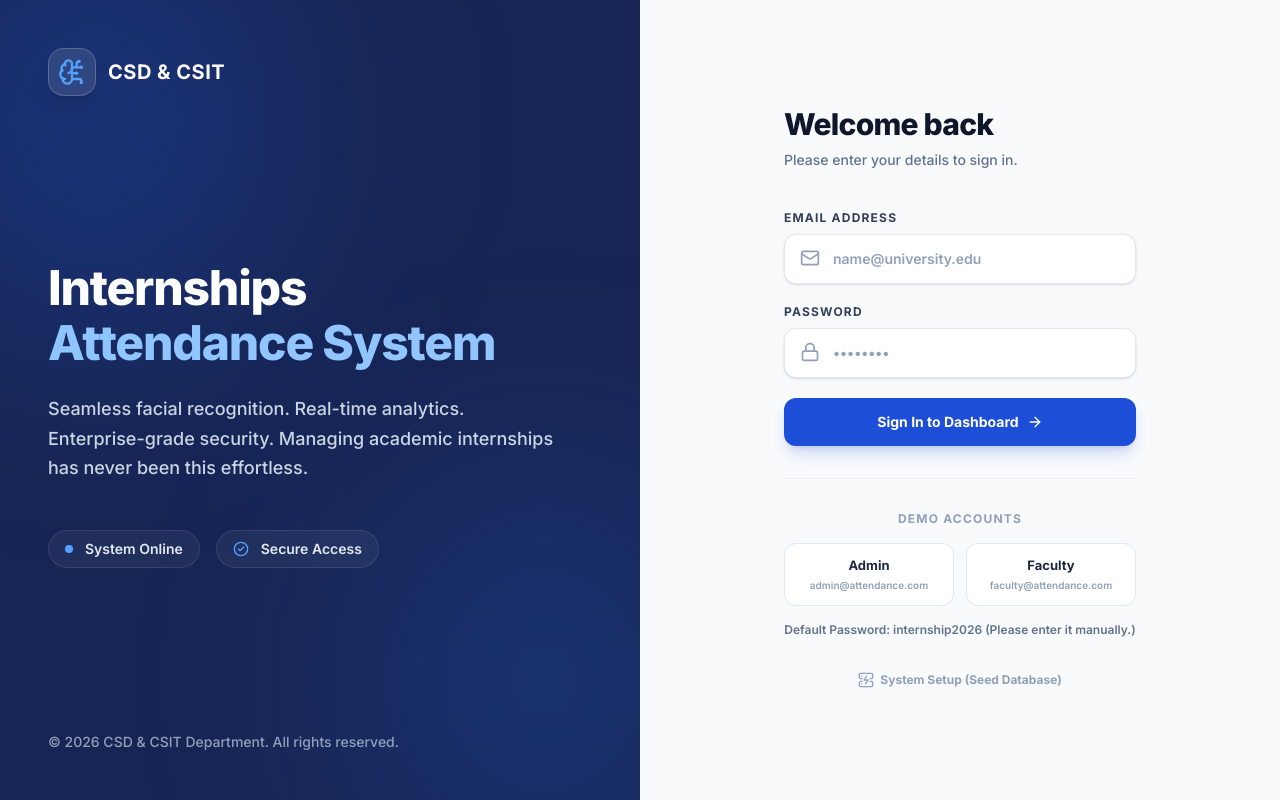
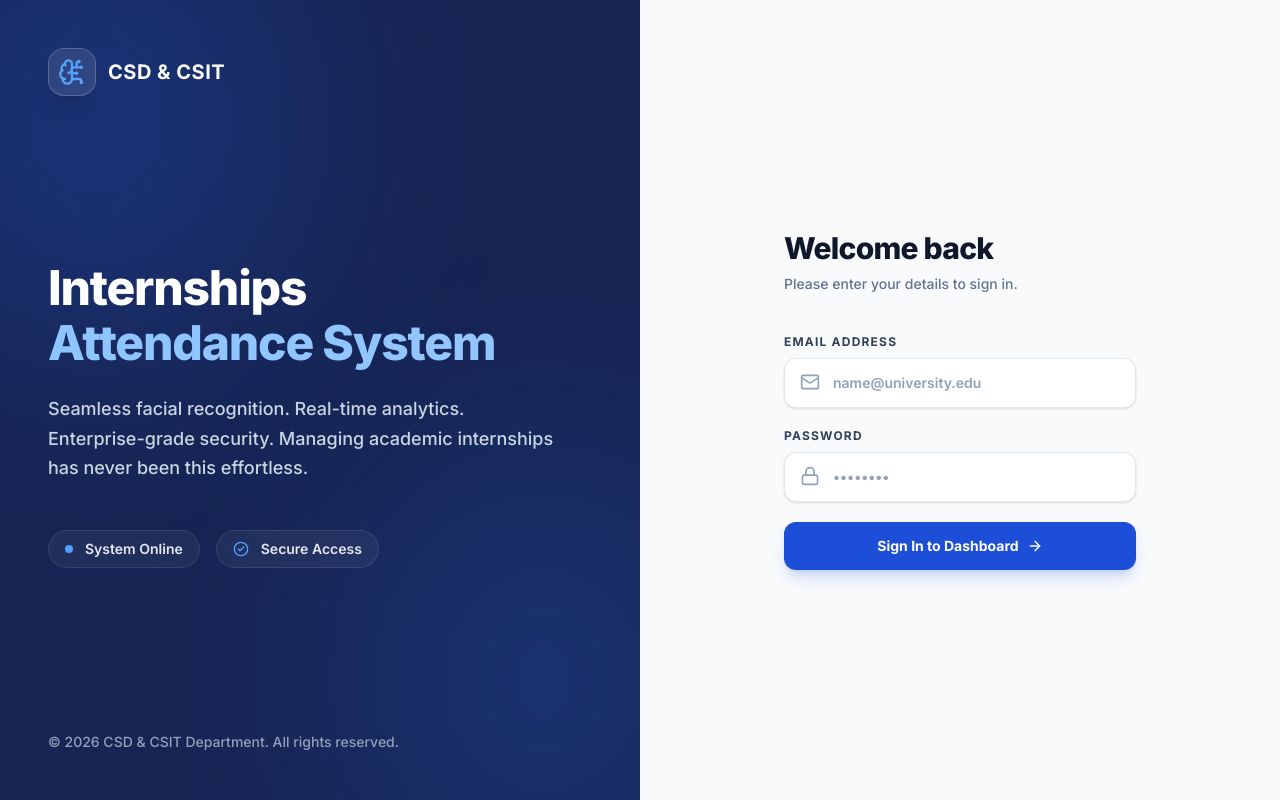
Before and after one commit to varshini2419/Student-attendance-system, a React (Vite) app in the folder frontend/: page /login in a window 1280 px wide. Built offline with nearby package versions, Linux system fonts and the light colour scheme; no server answers.

Commit message:
remove demo accounts and seed setup from login

```diff
--- a/frontend/src/pages/Login.jsx
+++ b/frontend/src/pages/Login.jsx
@@ -1,16 +1,15 @@
 import { useState, useEffect } from 'react';
 import { useNavigate, useLocation } from 'react-router-dom';
 import { useAuth } from '../context/AuthContext';
-import { BrainCircuit, Lock, Mail, AlertCircle, ServerCrash, CheckCircle2, ArrowRight } from 'lucide-react';
+import { BrainCircuit, Lock, Mail, AlertCircle, CheckCircle2, ArrowRight } from 'lucide-react';
 
 const Login = () => {
   const [email, setEmail] = useState('');
   const [password, setPassword] = useState('');
   const [localError, setLocalError] = useState('');
-  const [seeding, setSeeding] = useState(false);
   const [seedSuccess, setSeedSuccess] = useState('');
 
-  const { login, error: authError, token, seedDefaultUsers, loading } = useAuth();
+  const { login, error: authError, token, loading } = useAuth();
   const navigate = useNavigate();
   const location = useLocation();
 
@@ -37,36 +36,6 @@ const Login = () => {
     if (res.success) {
       navigate(from, { replace: true });
     }
-  };
-
-  const handleSeed = async () => {
-    setSeeding(true);
-    setLocalError('');
-    try {
-      const res = await seedDefaultUsers();
-      if (res.success) {
-        setSeedSuccess('Default Admin & Faculty accounts created successfully!');
-      } else {
-        setLocalError(res.message || 'Seeding failed. Is the MongoDB service running?');
-      }
-    } catch (err) {
-      setLocalError('Connection to backend failed. Please verify that the backend is running.');
-    } finally {
-      setSeeding(false);
-    }
-  };
-
-  // Quick fill helper
-  const fillCredentials = (role) => {
-    if (role === 'admin') {
-      setEmail('admin@attendance.com');
-      setPassword('');
-    } else {
-      setEmail('faculty@attendance.com');
-      setPassword('');
-    }
-    setLocalError('');
-    setSeedSuccess('');
   };
 
   return (
@@ -203,46 +172,6 @@ const Login = () => {
             </button>
           </form>
 
-          {/* Quick Credentials Panel */}
-          <div className="mt-8 border-t border-slate-200/60 pt-8">
-            <span className="mb-4 block text-center text-xs font-bold text-slate-400 uppercase tracking-widest">
-              Demo Accounts
-            </span>
-            <div className="grid grid-cols-2 gap-3">
-              <button
-                type="button"
-                onClick={() => fillCredentials('admin')}
-                className="flex flex-col items-center justify-center rounded-xl border border-slate-200 bg-white p-3 text-center transition-all hover:border-brand-300 hover:bg-brand-50 hover:shadow-sm active:scale-[0.97] cursor-pointer"
-              >
-                <span className="text-[13px] font-bold text-slate-800">Admin</span>
-                <span className="text-[10px] font-semibold text-slate-400 mt-0.5">admin@attendance.com</span>
-              </button>
-              <button
-                type="button"
-                onClick={() => fillCredentials('faculty')}
-                className="flex flex-col items-center justify-center rounded-xl border border-slate-200 bg-white p-3 text-center transition-all hover:border-indigo-300 hover:bg-indigo-50 hover:shadow-sm active:scale-[0.97] cursor-pointer"
-              >
-                <span className="text-[13px] font-bold text-slate-800">Faculty</span>
-                <span className="text-[10px] font-semibold text-slate-400 mt-0.5">faculty@attendance.com</span>
-              </button>
-            </div>
-            <p className="mt-4 text-center text-xs font-semibold text-slate-500">
-              Default Password: internship2026 (Please enter it manually.)
-            </p>
-          </div>
-
-          {/* Seed Database Option */}
-          <div className="mt-8 text-center">
-            <button
-              onClick={handleSeed}
-              disabled={seeding}
-              className="inline-flex items-center gap-1.5 text-xs font-bold text-slate-400 hover:text-brand-600 transition-colors disabled:opacity-50 cursor-pointer"
-            >
-              <ServerCrash className="h-4 w-4" />
-              {seeding ? 'Configuring...' : 'System Setup (Seed Database)'}
-            </button>
-          </div>
-
         </div>
       </div>
     </div>
```
